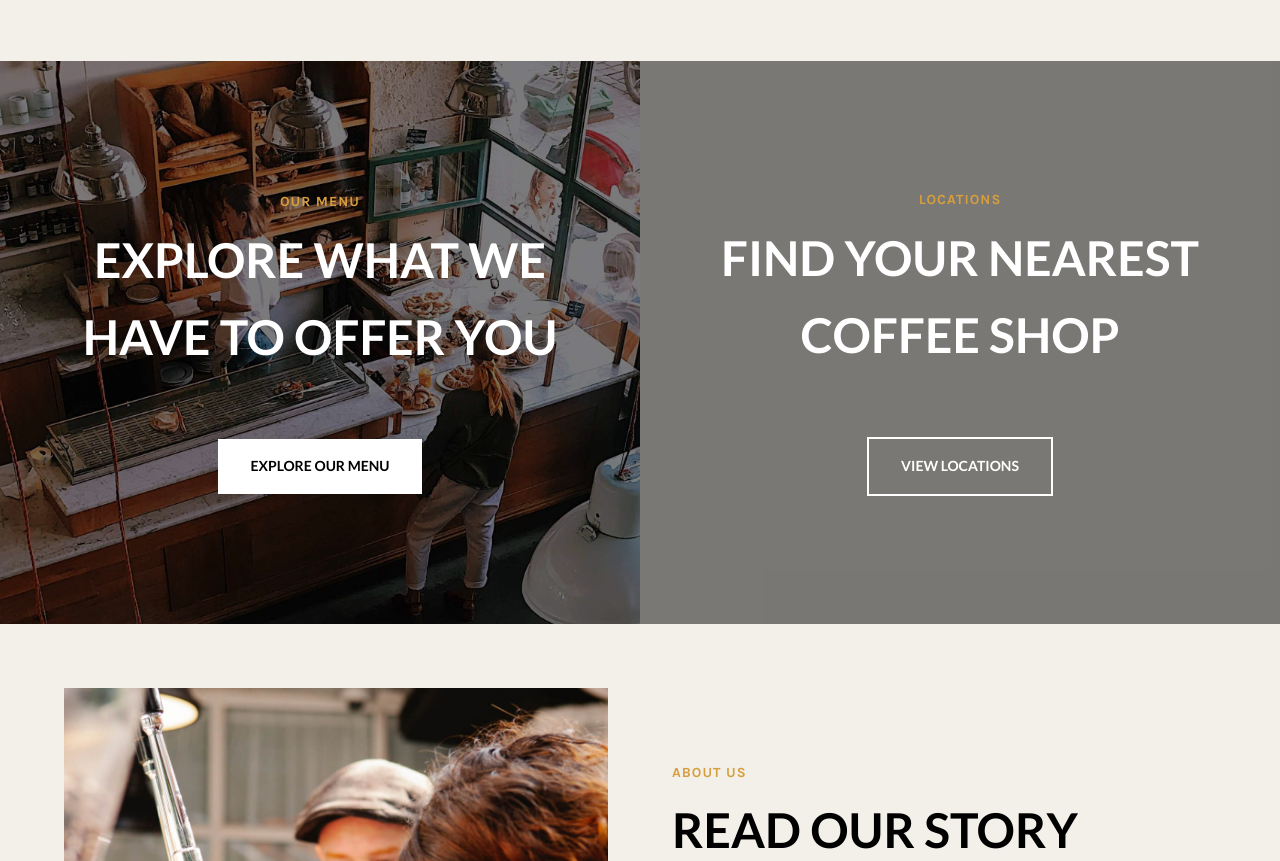
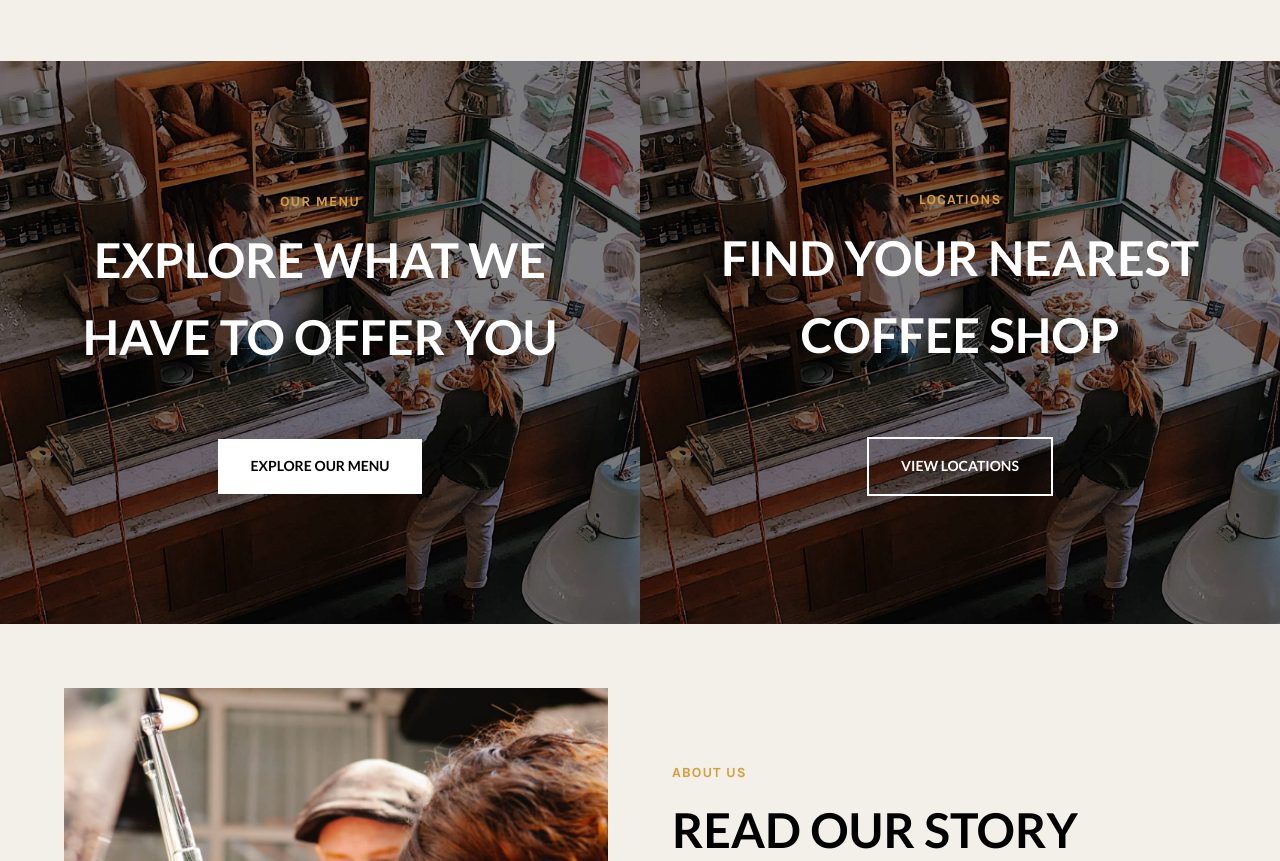
Before and after one commit to ahuj0029/mtm6201-midterm, a plain HTML site: page index.html in a window 1280 px wide. Shown: the part 2205-3066 px from the top of the page. Drawn offline with Linux system fonts and the light colour scheme.

Commit message:
completed

```diff
--- a/css/main.css
+++ b/css/main.css
@@ -258,6 +258,7 @@ p { margin-bottom: 1rem; }
 .cta-block {
     padding: 8rem 1rem;
     color: var(--color-white);
+    background-repeat: no-repeat; /* Added this line to fix tiling */
     background-size: cover;
     background-position: center;
     position: relative;
@@ -279,7 +280,7 @@ p { margin-bottom: 1rem; }
 }
 
 .menu-cta { background-image: url('../images/coffee-shop.jpeg'); }
-.locations-cta { background-image: url('../images/locations-bg.jpeg'); }
+.locations-cta { background-image: url('../images/coffee-shop.jpeg'); }
 
 /* =========================================
    About Us
@@ -408,8 +409,7 @@ p { margin-bottom: 1rem; }
     h1 { font-size: 3.875rem; }
     h2 { font-size: 3rem; }
     h3 { font-size: 2rem; }
-}
-    /* Header: Align left/right */
+
     /* Header: Align left/right and add the bottom line */
     .header-wrapper {
         flex-direction: row;
@@ -418,6 +418,7 @@ p { margin-bottom: 1rem; }
         border-bottom: 1px solid rgba(255, 255, 255, 0.3); /* Adds the subtle white line */
         padding-bottom: 1.5rem; /* Gives space between the text and the line */
     }
+
     /* Features Grid: 3 columns */
     .feature-card { width: calc((100% - 5rem) / 3); }
 
@@ -433,5 +434,6 @@ p { margin-bottom: 1rem; }
     }
     .about-img-container, .about-text { flex: 1; }
 
-   /* Testimonials Grid: 3 columns */
-.review-card { width: calc((100% - 4rem) / 3); }
+    /* Testimonials Grid: 3 columns */
+    .review-card { width: calc((100% - 4rem) / 3); }
+}
```
